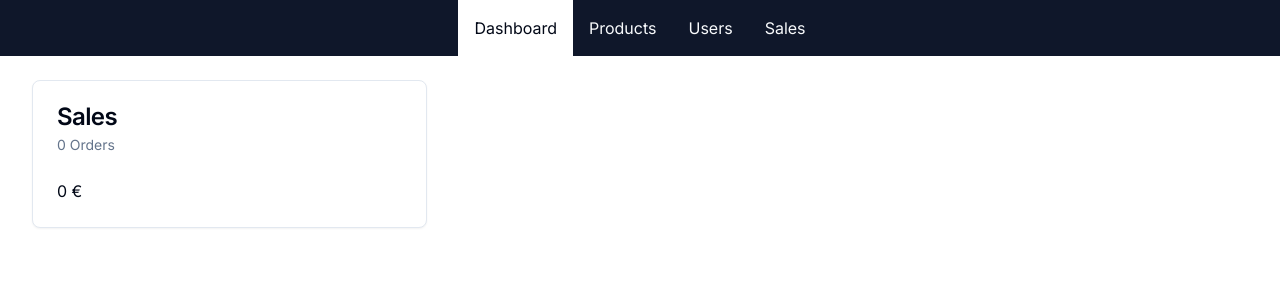
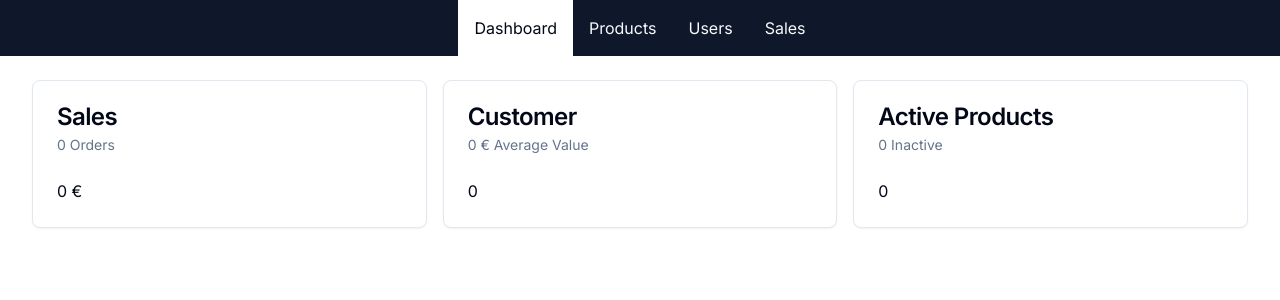
Before and after one commit to ricardovelero/basic-ecommerce, a Next.js app: page /admin in a window 1280 px wide. Shown: the top 300 px of the page. Built offline with nearby package versions, Linux system fonts and the light colour scheme; no server answers; the database is empty.

Commit message:
Load data to dashboard

```diff
--- a/src/app/admin/page.tsx
+++ b/src/app/admin/page.tsx
@@ -5,18 +5,34 @@
   CardHeader,
   CardTitle,
 } from "@/components/ui/card";
-import { getSalesData } from "@/data/admin";
+import { getProductData, getSalesData, getUserData } from "@/data/admin";
 import { DashboardCardProps } from "@/lib/definitions";
 import { formatCurrency, formatNumber } from "@/lib/formatters";
 
 export default async function AdminDashBoard() {
-  const salesData = await getSalesData();
+  const [salesData, userData, productData] = await Promise.all([
+    getSalesData(),
+    getUserData(),
+    getProductData(),
+  ]);
   return (
     <div className='grid grid-cols-1 md:grid-cols-2 lg:grid-cols-3 gap-4'>
       <DashboardCard
         title='Sales'
         subtitle={`${formatNumber(salesData.numberOfSales)} Orders`}
         body={formatCurrency(salesData.amount)}
+      />
+      <DashboardCard
+        title='Customer'
+        subtitle={`${formatCurrency(
+          userData.averageValuePerUser
+        )} Average Value`}
+        body={formatNumber(userData.userCount)}
+      />
+      <DashboardCard
+        title='Active Products'
+        subtitle={`${formatNumber(productData.inactiveCount)} Inactive`}
+        body={formatNumber(productData.activeCount)}
       />
     </div>
   );
--- a/src/data/admin.ts
+++ b/src/data/admin.ts
@@ -11,3 +11,32 @@
     numberOfSales: data._count,
   };
 }
+
+export async function getUserData() {
+  const [userCount, orderData] = await Promise.all([
+    db.user.count(),
+    db.order.aggregate({
+      _sum: { pricePaidInCents: true },
+    }),
+  ]);
+
+  return {
+    userCount,
+    averageValuePerUser:
+      userCount === 0
+        ? 0
+        : (orderData._sum.pricePaidInCents || 0) / userCount / 100,
+  };
+}
+
+export async function getProductData() {
+  const [activeCount, inactiveCount] = await Promise.all([
+    db.product.count({ where: { isAvailableForPurchase: true } }),
+    db.product.count({ where: { isAvailableForPurchase: false } }),
+  ]);
+
+  return {
+    activeCount,
+    inactiveCount,
+  };
+}
```
